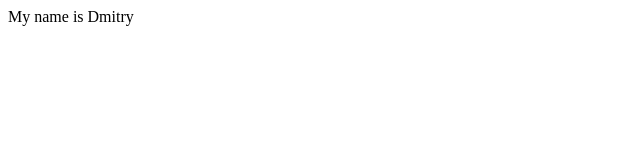
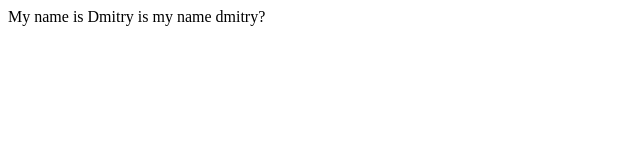
Before and after one commit to keenOnFrontEnd/MyFirstProject, a plain HTML site: page index.html in a window 1280 px wide. Shown: the whole page, without its empty margins (0-640 px from the left). Drawn offline with Linux system fonts and the light colour scheme.

Commit message:
modified index.html file

```diff
--- a/index.html
+++ b/index.html
@@ -8,6 +8,7 @@
 <body>
     <div>
         My name is Dmitry
+        is my name dmitry?
     </div>
 </body>
 </html>
```
